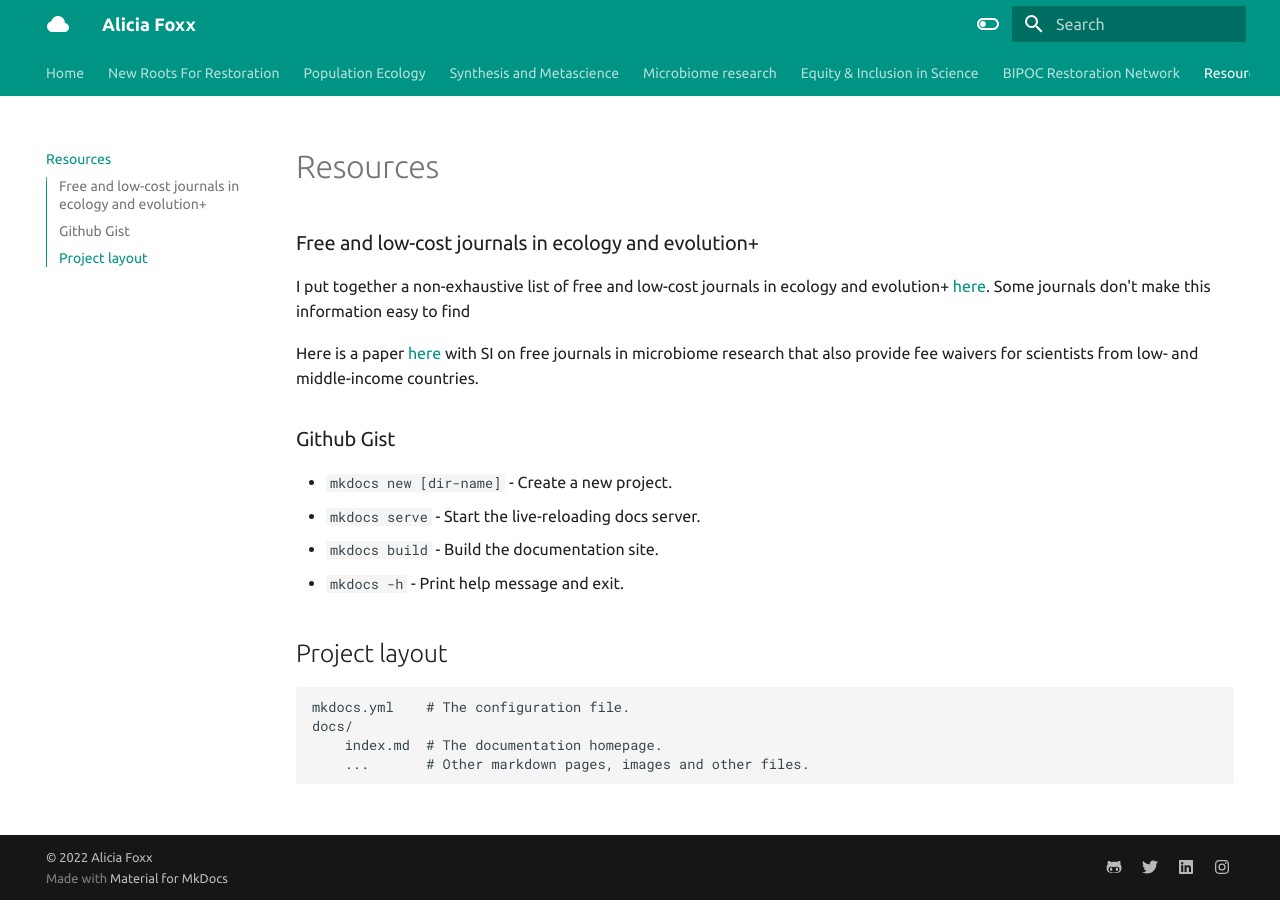
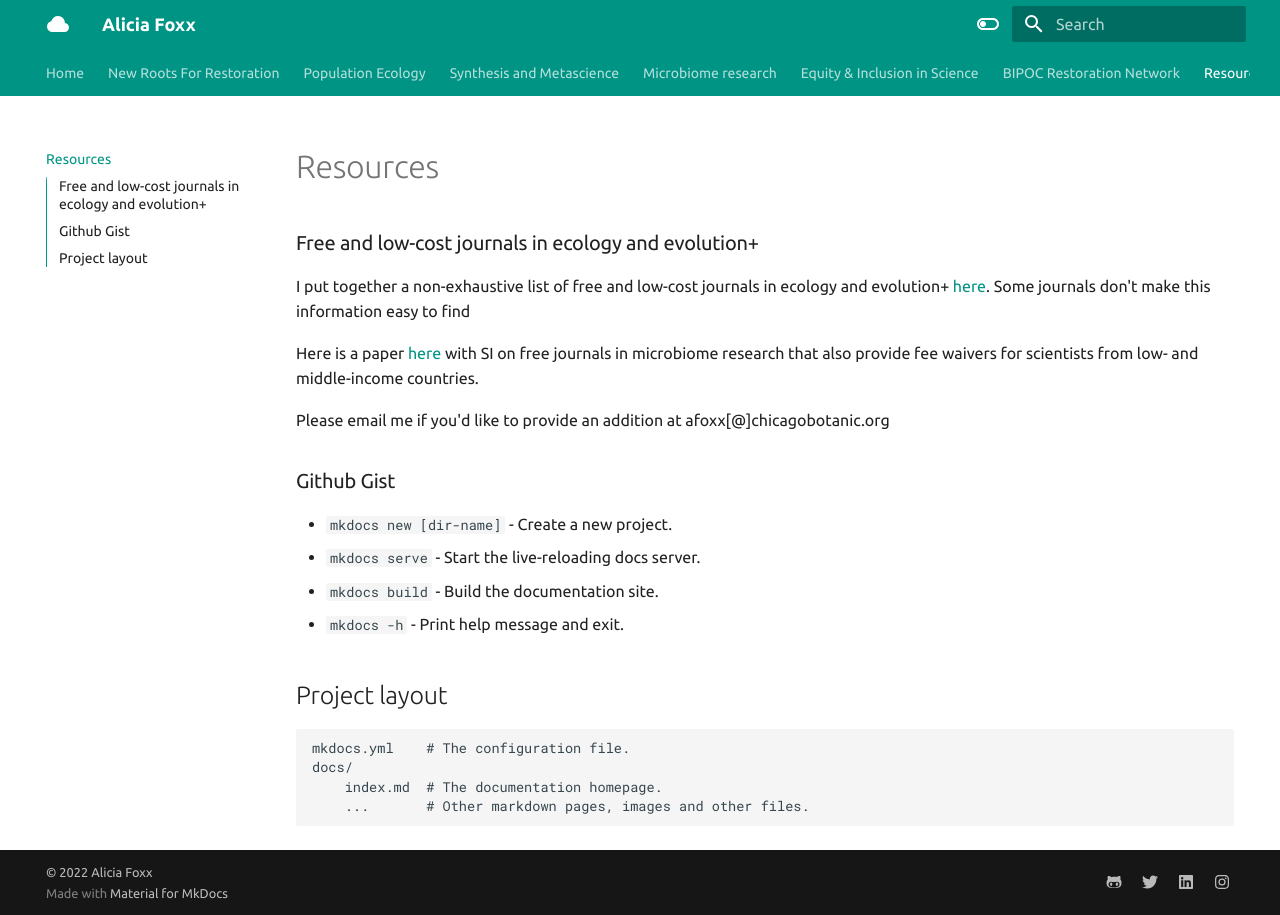
Before and after one commit to aliciafoxx/mkdocs-website, an MkDocs documentation site: the page built from docs/page_6.md, in a window 1280 px wide. Built offline with MkDocs 1.6.1 and Material for MkDocs 9.7.7, drawn with Linux system fonts in a browser that asks for light colours.

Commit message:
Update page_6.md
Add email to contact re: free and low cost journal list

```diff
--- a/docs/page_6.md
+++ b/docs/page_6.md
@@ -7,6 +7,7 @@ I put together a non-exhaustive list of free and low-cost journals in ecology an
 
 Here is a paper [here](https://journals.asm.org/doi/full/10.1128/mSystems.01151-21) with SI on free journals in microbiome research that also provide fee waivers for scientists from low- and middle-income countries.
 
+Please email me if you'd like to provide an addition at afoxx[@]chicagobotanic.org
 
 ### Github Gist
 
```
